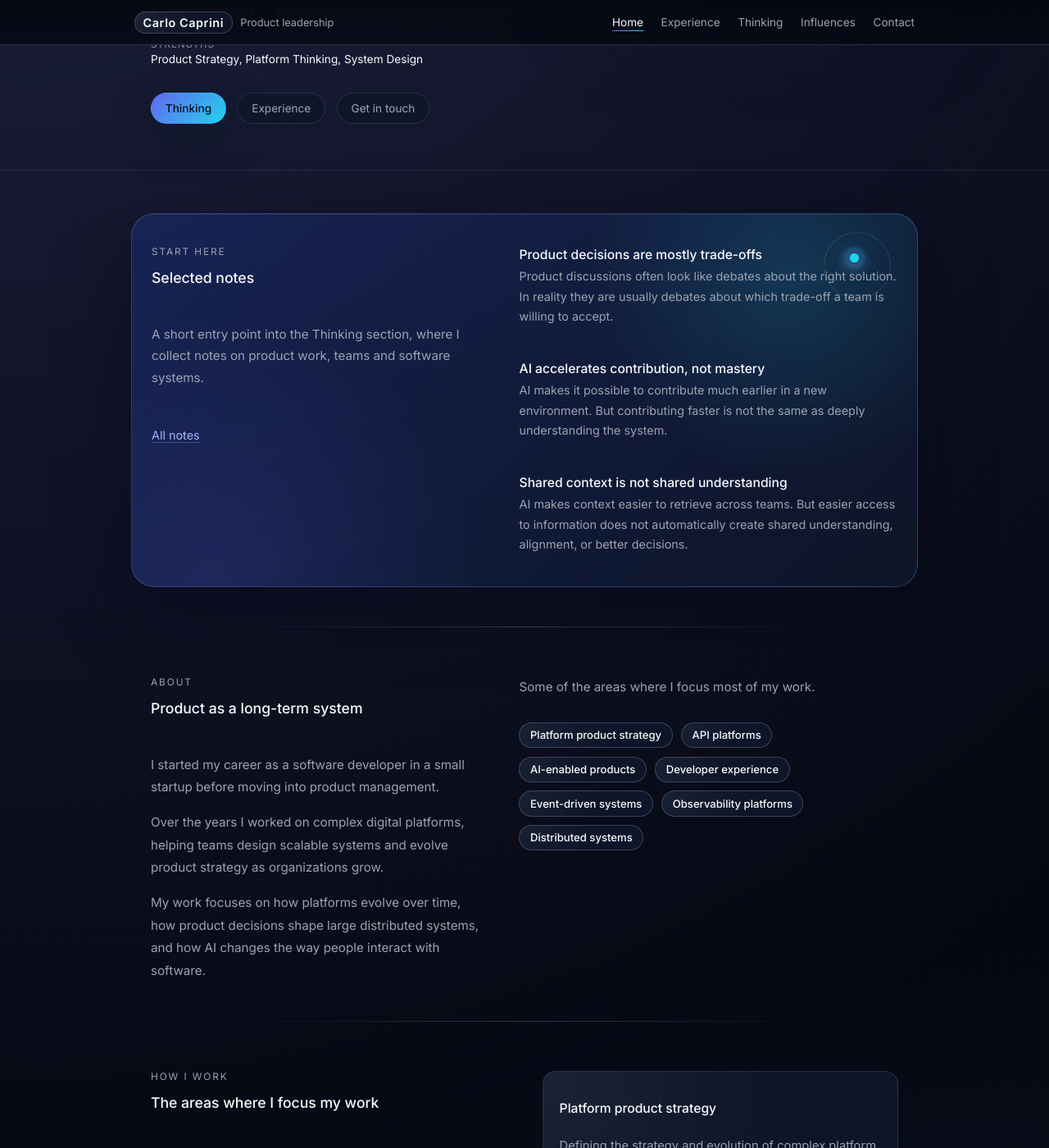
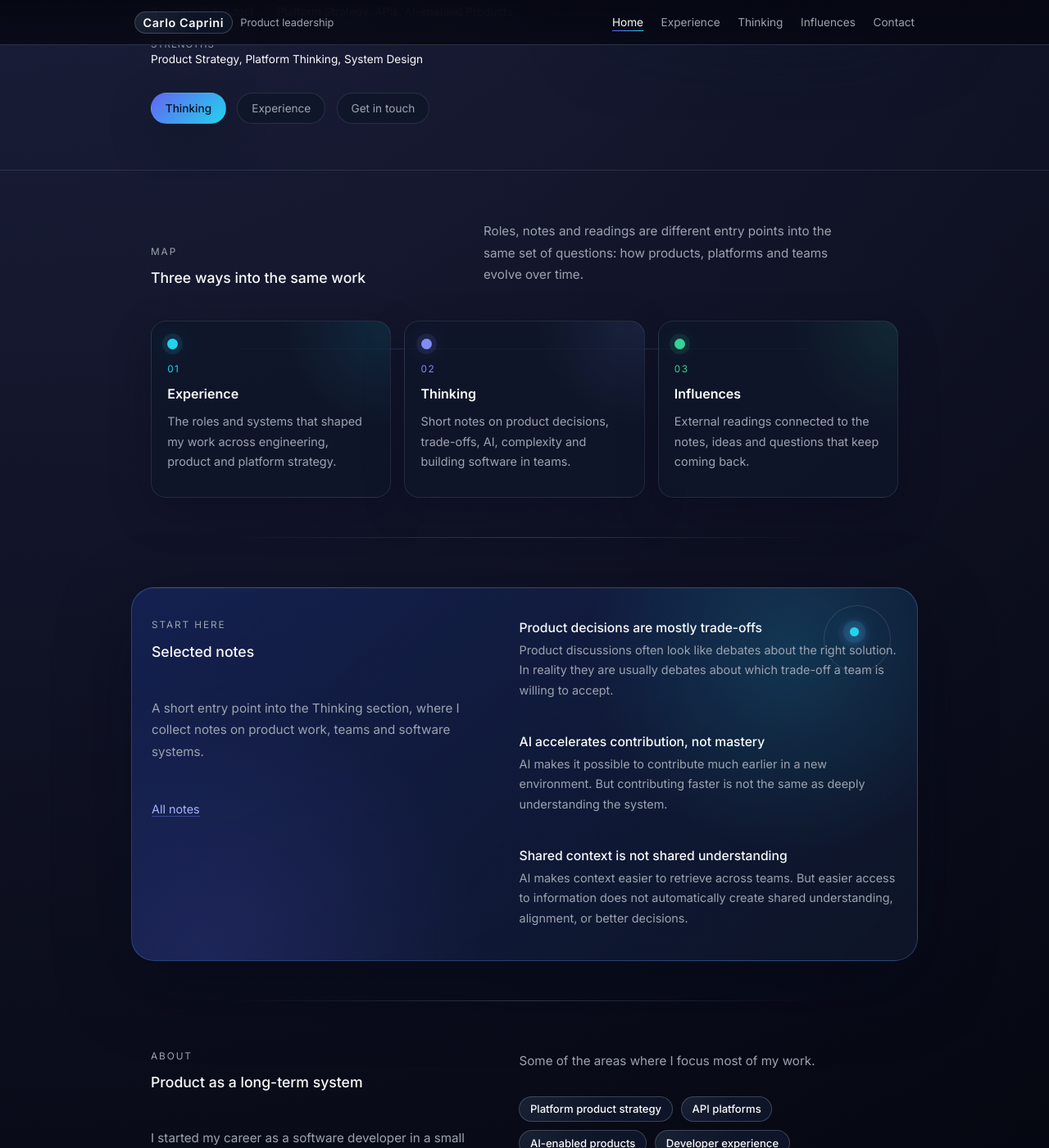
Before and after one commit to carlocaprini/carlocaprini.github.io, a Jekyll site: the page built from index.md, in a window 1280 px wide and 1400 px high, scrolled down 618 px. Shown: the whole window at 82% size. Built offline with Jekyll 4.4.1, drawn with Linux system fonts in a browser that asks for light colours.

Commit message:
Add connected entry paths to home

```diff
--- a/_layouts/home.html
+++ b/_layouts/home.html
@@ -35,8 +35,37 @@ layout: default
     </div>
   </section>
 
+  <section id="paths" class="section home-paths-section">
+    <div class="container">
+      <div class="home-paths-header">
+        <div>
+          <div class="section-eyebrow">Map</div>
+          <h2 class="section-title">Three ways into the same work</h2>
+        </div>
+        <p class="section-description">Roles, notes and readings are different entry points into the same set of questions: how products, platforms and teams evolve over time.</p>
+      </div>
+      <div class="home-paths" aria-label="Site entry points">
+        <a class="home-path-card home-path-card--experience home-motion" href="{{ '/experience/' | relative_url }}">
+          <span class="home-path-index">01</span>
+          <span class="home-path-title">Experience</span>
+          <span class="home-path-body">The roles and systems that shaped my work across engineering, product and platform strategy.</span>
+        </a>
+        <a class="home-path-card home-path-card--thinking home-motion" href="{{ '/thinking/' | relative_url }}">
+          <span class="home-path-index">02</span>
+          <span class="home-path-title">Thinking</span>
+          <span class="home-path-body">Short notes on product decisions, trade-offs, AI, complexity and building software in teams.</span>
+        </a>
+        <a class="home-path-card home-path-card--influences home-motion" href="{{ '/influences/' | relative_url }}">
+          <span class="home-path-index">03</span>
+          <span class="home-path-title">Influences</span>
+          <span class="home-path-body">External readings connected to the notes, ideas and questions that keep coming back.</span>
+        </a>
+      </div>
+    </div>
+  </section>
+
   <section id="selected-notes" class="section">
-    <div class="container section-grid selected-notes-panel">
+    <div class="container section-grid selected-notes-panel home-motion">
       <div>
         <div class="section-header">
           <div>
@@ -62,7 +91,7 @@ layout: default
   </section>
 
   <section id="about" class="section">
-    <div class="container section-grid">
+    <div class="container section-grid home-motion">
       <div>
         <div class="section-header">
           <div>
@@ -88,7 +117,7 @@ layout: default
   </section>
 
   <section id="how-i-work" class="section">
-    <div class="container section-grid-balanced">
+    <div class="container section-grid-balanced home-motion">
       <div>
         <div class="section-header">
           <div>
@@ -119,7 +148,7 @@ layout: default
   </section>
 
   <section id="work" class="section">
-    <div class="container section-grid-balanced">
+    <div class="container section-grid-balanced home-motion">
       <div>
         <div class="section-header">
           <div>
@@ -148,7 +177,7 @@ layout: default
   </section>
 
   <section id="contact" class="section">
-    <div class="container contact-grid">
+    <div class="container contact-grid home-motion">
       <div>
         <div class="section-header">
           <div>
@@ -175,3 +204,28 @@ layout: default
     </div>
   </section>
 </div>
+
+<script>
+  (function () {
+    var items = Array.prototype.slice.call(document.querySelectorAll(".home-motion"));
+    if (!items.length || !("IntersectionObserver" in window)) return;
+
+    document.documentElement.classList.add("home-motion-enabled");
+
+    var observer = new IntersectionObserver(function (entries) {
+      entries.forEach(function (entry) {
+        if (entry.isIntersecting) {
+          entry.target.classList.add("is-visible");
+          observer.unobserve(entry.target);
+        }
+      });
+    }, {
+      rootMargin: "0px 0px -10% 0px",
+      threshold: 0.16
+    });
+
+    items.forEach(function (item) {
+      observer.observe(item);
+    });
+  })();
+</script>
--- a/assets/css/main.css
+++ b/assets/css/main.css
@@ -459,6 +459,134 @@ main {
   display: grid;
   grid-template-columns: minmax(0, 1.4fr) minmax(0, 1.6fr);
   gap: 2.8rem;
+}
+
+.home-paths-section {
+  margin-top: -0.4rem;
+}
+
+.home-paths-header {
+  display: grid;
+  grid-template-columns: minmax(0, 0.85fr) minmax(0, 1.15fr);
+  gap: 2rem;
+  align-items: end;
+  margin-bottom: 1.7rem;
+}
+
+.home-paths {
+  position: relative;
+  display: grid;
+  grid-template-columns: repeat(3, minmax(0, 1fr));
+  gap: 1rem;
+}
+
+.home-paths::before {
+  content: "";
+  position: absolute;
+  top: 2.15rem;
+  left: 12%;
+  right: 12%;
+  height: 1px;
+  background: linear-gradient(
+    to right,
+    rgba(34, 211, 238, 0.3),
+    rgba(129, 140, 248, 0.4),
+    rgba(52, 211, 153, 0.28)
+  );
+  opacity: 0.55;
+  pointer-events: none;
+}
+
+.home-path-card {
+  --home-path-accent: #22d3ee;
+  --home-path-soft: rgba(34, 211, 238, 0.1);
+  --home-path-border: rgba(34, 211, 238, 0.28);
+  position: relative;
+  z-index: 1;
+  display: grid;
+  min-height: 13.5rem;
+  align-content: start;
+  gap: 0.8rem;
+  padding: 1.3rem 1.2rem 1.25rem;
+  color: inherit;
+  text-decoration: none;
+  border: 1px solid rgba(148, 163, 184, 0.16);
+  border-radius: 1.15rem;
+  background:
+    radial-gradient(circle at top right, var(--home-path-soft), transparent 36%),
+    rgba(15, 23, 42, 0.78);
+  box-shadow: 0 18px 52px rgba(2, 6, 23, 0.24);
+  transition:
+    border-color 0.18s ease,
+    transform 0.18s ease,
+    box-shadow 0.18s ease;
+}
+
+.home-path-card:hover {
+  border-color: var(--home-path-border);
+  transform: translateY(-2px);
+  box-shadow: 0 24px 66px rgba(2, 6, 23, 0.34);
+}
+
+.home-path-card::before {
+  content: "";
+  width: 0.82rem;
+  height: 0.82rem;
+  border-radius: 999px;
+  background: var(--home-path-accent);
+  box-shadow:
+    0 0 0 6px var(--home-path-soft),
+    0 0 28px var(--home-path-border);
+}
+
+.home-path-card--experience {
+  --home-path-accent: #22d3ee;
+  --home-path-soft: rgba(34, 211, 238, 0.1);
+  --home-path-border: rgba(34, 211, 238, 0.3);
+}
+
+.home-path-card--thinking {
+  --home-path-accent: #818cf8;
+  --home-path-soft: rgba(129, 140, 248, 0.11);
+  --home-path-border: rgba(129, 140, 248, 0.32);
+}
+
+.home-path-card--influences {
+  --home-path-accent: #34d399;
+  --home-path-soft: rgba(52, 211, 153, 0.1);
+  --home-path-border: rgba(52, 211, 153, 0.3);
+}
+
+.home-path-index {
+  margin-top: 0.25rem;
+  font-size: 0.74rem;
+  letter-spacing: 0.12em;
+  color: var(--home-path-accent);
+}
+
+.home-path-title {
+  font-size: 1rem;
+  font-weight: 560;
+  color: #f9fafb;
+}
+
+.home-path-body {
+  font-size: 0.9rem;
+  line-height: 1.7;
+  color: #9ca3af;
+}
+
+.home-motion-enabled .home-motion {
+  opacity: 0;
+  transform: translateY(18px);
+  transition:
+    opacity 0.45s ease,
+    transform 0.45s ease;
+}
+
+.home-motion-enabled .home-motion.is-visible {
+  opacity: 1;
+  transform: translateY(0);
 }
 
 .selected-notes-panel {
@@ -1066,6 +1194,14 @@ main {
 }
 
 @media (prefers-reduced-motion: reduce) {
+  .home-motion-enabled .home-motion,
+  .home-motion-enabled .home-motion.is-visible,
+  .home-path-card {
+    opacity: 1;
+    transform: none;
+    transition: none;
+  }
+
   .influence-board.is-observed .influence-item,
   .influence-board.is-observed .influence-item.is-visible,
   .influence-item {
@@ -1568,12 +1704,43 @@ main {
   .section-grid,
   .section-grid-balanced,
   .experience-section-header,
+  .home-paths-header,
   .contact-grid {
     grid-template-columns: minmax(0, 1fr);
   }
 
   .hero-grid {
     gap: 2.2rem;
+  }
+
+  .home-paths {
+    grid-template-columns: minmax(0, 1fr);
+  }
+
+  .home-paths::before {
+    top: 0.4rem;
+    bottom: 0.4rem;
+    left: 1.6rem;
+    right: auto;
+    width: 1px;
+    height: auto;
+    background: linear-gradient(
+      to bottom,
+      rgba(34, 211, 238, 0.3),
+      rgba(129, 140, 248, 0.4),
+      rgba(52, 211, 153, 0.28)
+    );
+  }
+
+  .home-path-card {
+    min-height: auto;
+    padding-left: 3rem;
+  }
+
+  .home-path-card::before {
+    position: absolute;
+    top: 1.35rem;
+    left: 1.25rem;
   }
 
   .experience-section-header {
```
